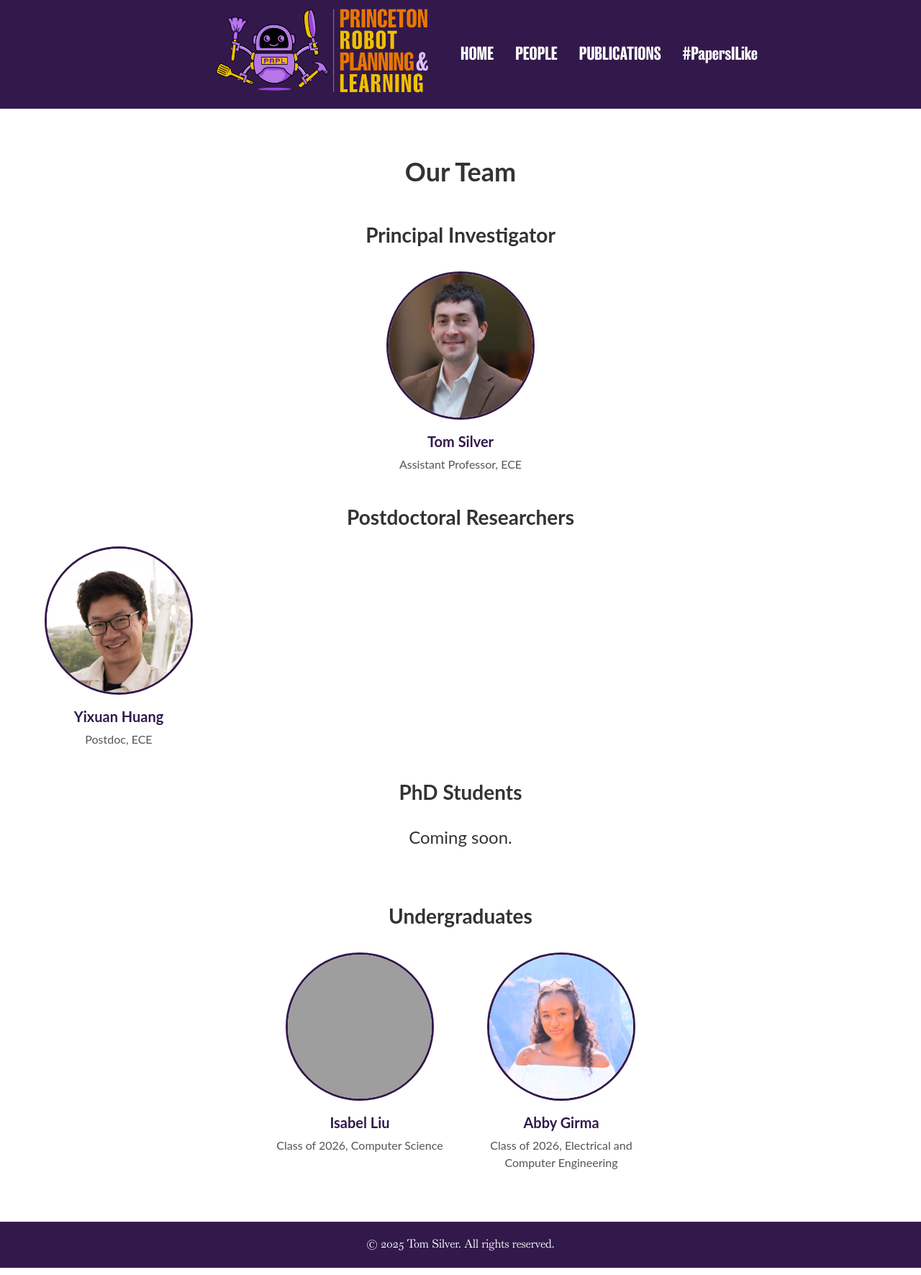
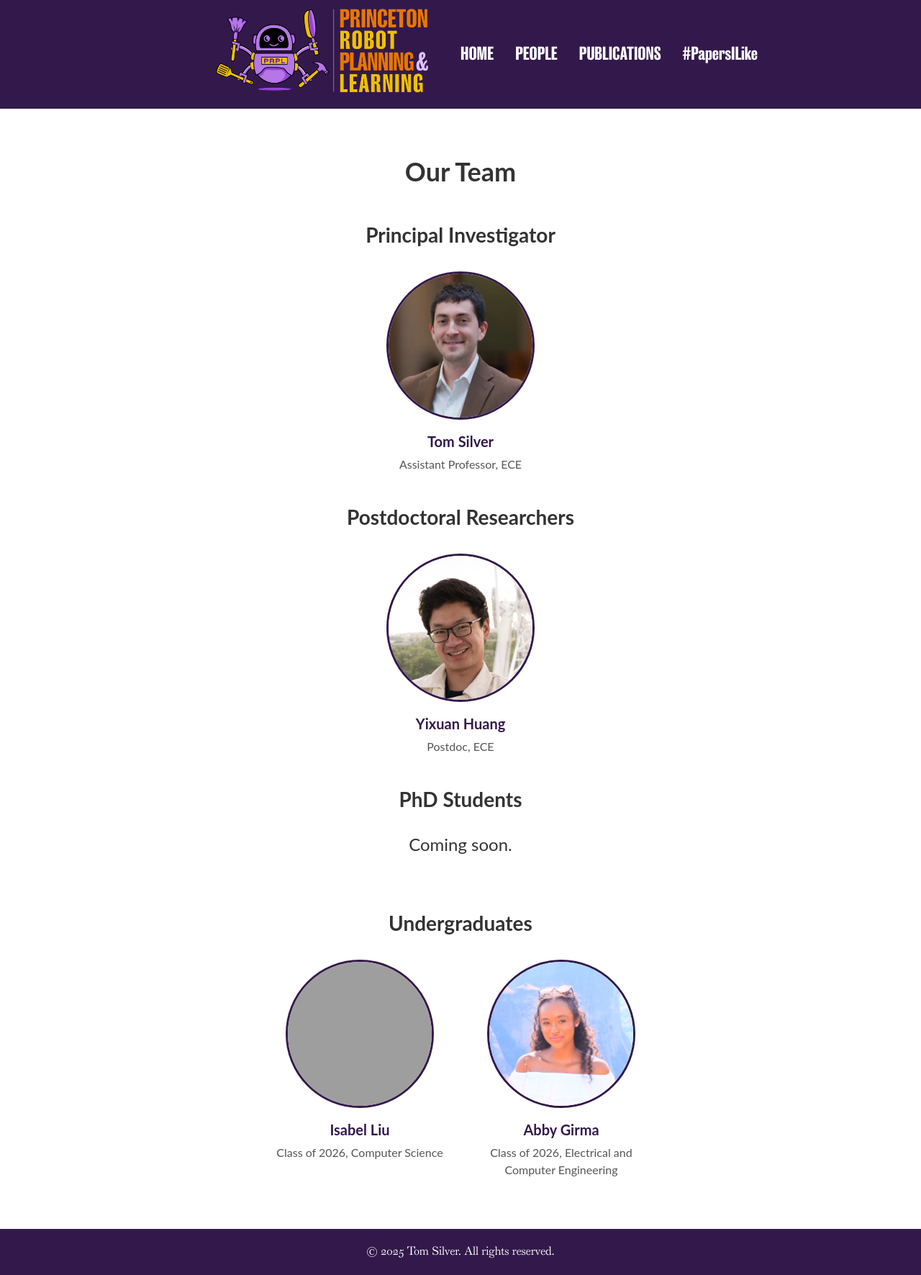
Before and after one commit to Princeton-Robot-Planning-and-Learning/princeton-robot-planning-and-learning.github.io, a Jekyll site: the page built from people.md, in a window 1280 px wide. Shown: the whole page at 72% size. Built offline with Jekyll 4.4.1, drawn with Linux system fonts in a browser that asks for light colours; grey boxes are pictures that could not be loaded.

Commit message:
adjust yixuan's image

```diff
--- a/assets/css/style.css
+++ b/assets/css/style.css
@@ -234,6 +234,18 @@ main {
     max-width: 300px;
 }
 
+/* Postdoc specific styling */
+.postdoc-container {
+    display: flex;
+    justify-content: center;
+    margin: 30px 0;
+}
+
+.postdoc-container .person {
+    max-width: 300px;
+}
+
+
 .mobile-toggle {
     display: none;
     background: none;
--- a/people.md
+++ b/people.md
@@ -20,7 +20,7 @@ title: People
   </div>
 
   <h2 id="postdoc-heading">Postdoctoral Researchers</h2>
-  <div class="postodc-container" aria-labelledby="postdoc-heading">
+  <div class="postdoc-container" aria-labelledby="postdoc-heading">
     <div class="person" role="article">
       <div class="person-image">
         <img src="{{ '/assets/images/team/yixuan-huang.png' | relative_url }}" alt="Yixuan Huang portrait">
```
